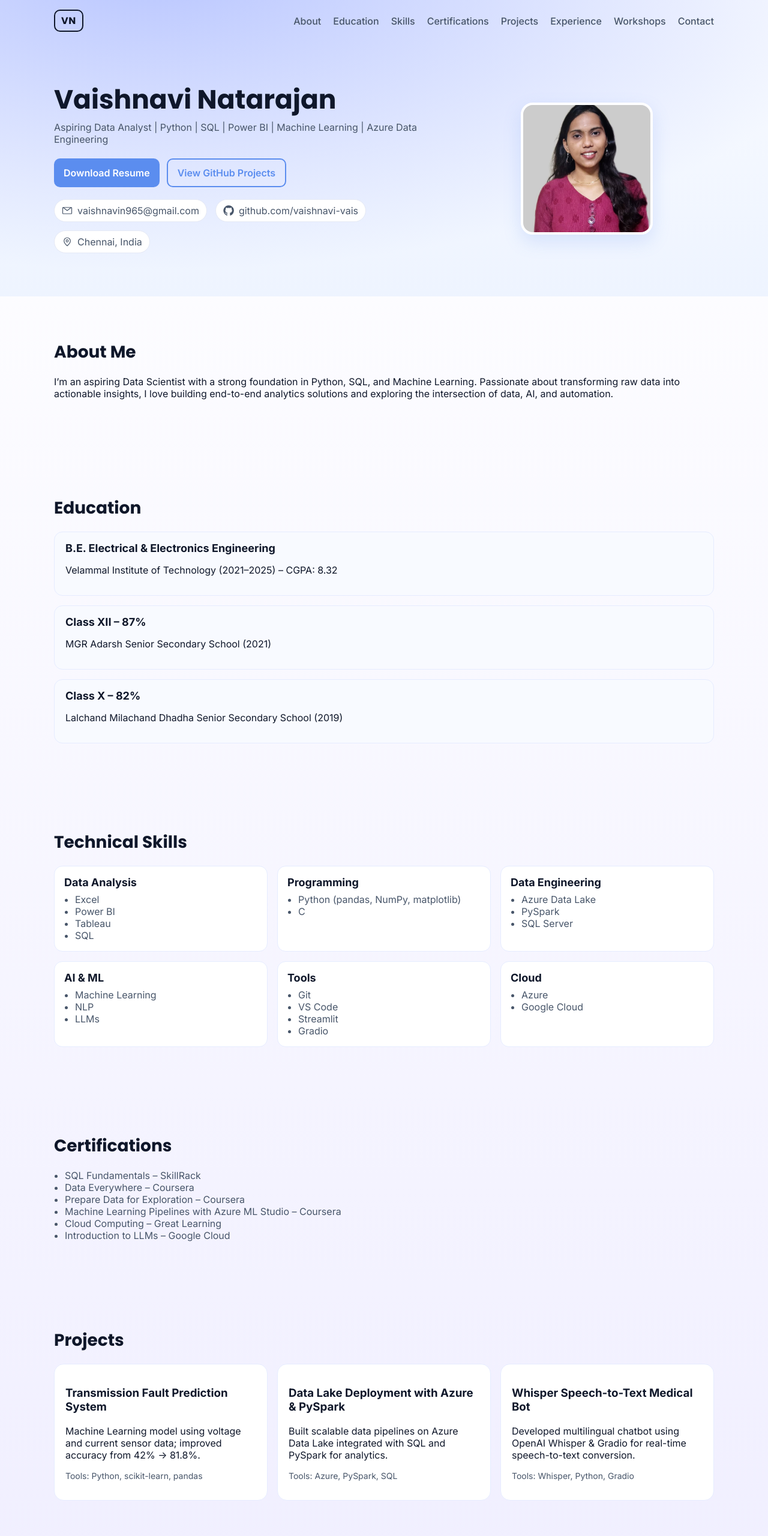
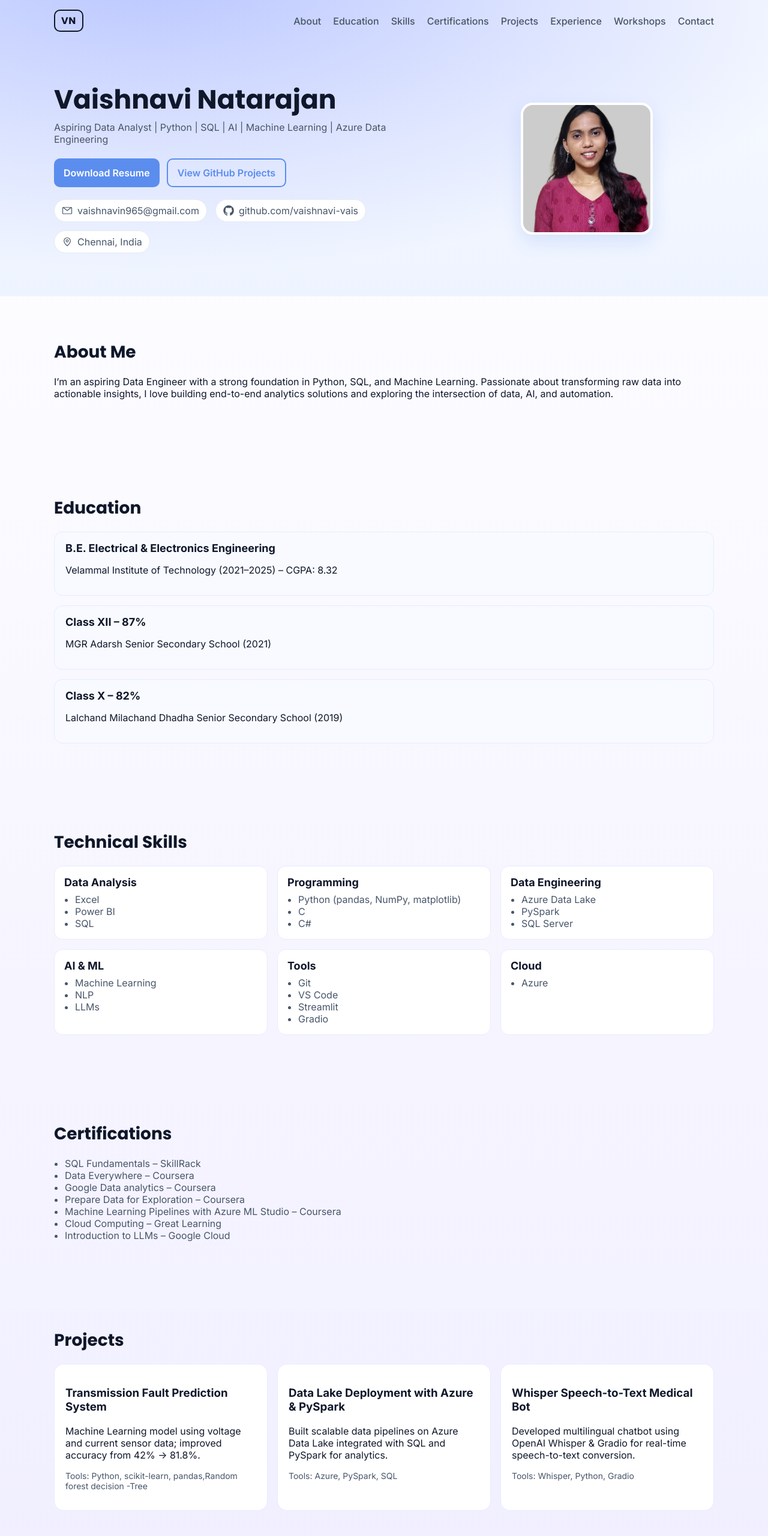
Before and after one commit to vaishnavi-vais/portfolio, a plain HTML site: page index.html in a window 1280 px wide. Shown: the top 2560 px of the page at 60% size. Drawn offline with Linux system fonts and the light colour scheme.

Commit message:
Update personal information and skills in index.html

```diff
--- a/index.html
+++ b/index.html
@@ -30,7 +30,7 @@
     <section class="hero container section" data-animate>
       <div class="hero-text">
         <h1 class="name">Vaishnavi Natarajan</h1>
-        <p class="tagline">Aspiring Data Analyst | Python | SQL | Power BI | Machine Learning | Azure Data Engineering</p>
+        <p class="tagline">Aspiring Data Analyst | Python | SQL | AI | Machine Learning | Azure Data Engineering</p>
         <div class="hero-cta">
           <a class="btn primary" href="resume.pdf" target="_blank" rel="noopener">Download Resume</a>
           <a class="btn outline" href="https://github.com/vaishnavi-vais" target="_blank" rel="noopener">View GitHub Projects</a>
@@ -59,7 +59,7 @@
   <main>
     <section id="about" class="container section" data-animate>
       <h2>About Me</h2>
-      <p>I’m an aspiring Data Scientist with a strong foundation in Python, SQL, and Machine Learning. Passionate about transforming raw data into actionable insights, I love building end-to-end analytics solutions and exploring the intersection of data, AI, and automation.</p>
+      <p>I’m an aspiring Data Engineer with a strong foundation in Python, SQL, and Machine Learning. Passionate about transforming raw data into actionable insights, I love building end-to-end analytics solutions and exploring the intersection of data, AI, and automation.</p>
     </section>
 
     <section id="education" class="container section" data-animate>
@@ -88,7 +88,6 @@
           <ul>
             <li>Excel</li>
             <li>Power BI</li>
-            <li>Tableau</li>
             <li>SQL</li>
           </ul>
         </div>
@@ -97,6 +96,7 @@
           <ul>
             <li>Python (pandas, NumPy, matplotlib)</li>
             <li>C</li>
+             <li>C#</li>
           </ul>
         </div>
         <div class="skill-card">
@@ -128,7 +128,7 @@
           <h3>Cloud</h3>
           <ul>
             <li>Azure</li>
-            <li>Google Cloud</li>
+
           </ul>
         </div>
       </div>
@@ -139,6 +139,7 @@
       <ul class="list">
         <li>SQL Fundamentals – SkillRack</li>
         <li>Data Everywhere – Coursera</li>
+        <li>Google Data analytics – Coursera</li>
         <li>Prepare Data for Exploration – Coursera</li>
         <li>Machine Learning Pipelines with Azure ML Studio – Coursera</li>
         <li>Cloud Computing – Great Learning</li>
@@ -152,7 +153,7 @@
         <article class="card">
           <h3>Transmission Fault Prediction System</h3>
           <p>Machine Learning model using voltage and current sensor data; improved accuracy from 42% → 81.8%.</p>
-          <p class="meta">Tools: Python, scikit-learn, pandas</p>
+          <p class="meta">Tools: Python, scikit-learn, pandas,Random forest decision -Tree </p>
         </article>
         <article class="card">
           <h3>Data Lake Deployment with Azure & PySpark</h3>
@@ -190,7 +191,7 @@
         <li>GenAI Learnathon – Trained Rock-Paper-Scissors model with Generative AI.</li>
         <li>Azure OpenAI Chatbot – Deployed LLM-based chatbot integrating Azure AI.</li>
         <li>Ai &Cloud Conference 2025 -Learned fine-tuning LLMs with weights & biases + built a RAG model for domain-specific responses.</li>
-        <li>	Introduction to computer vision(Microsoft)-  Learned object detection, image classification, OCR, and CNN model workflows.</li>
+        <li>Introduction to pyspark (w3school)- learnt to write scripts and perform distributed data processing.</li>
       </ul>
     </section>
 
```
